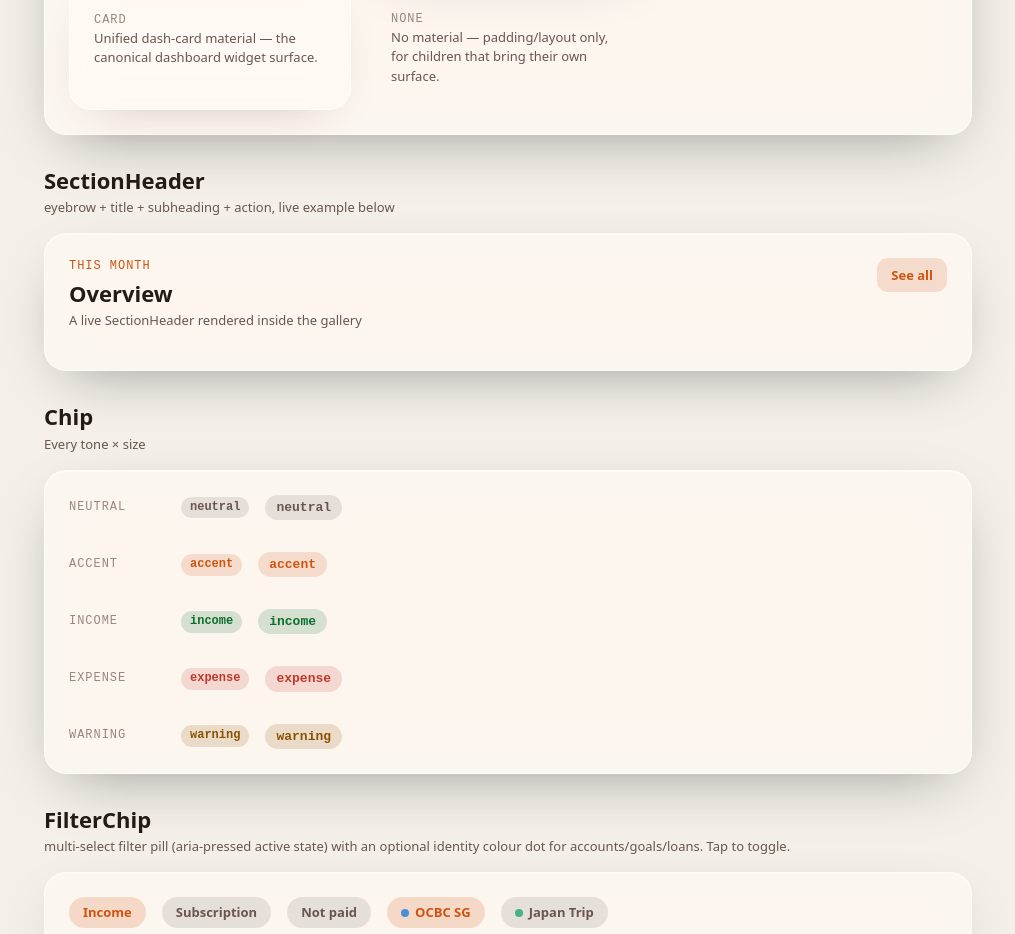
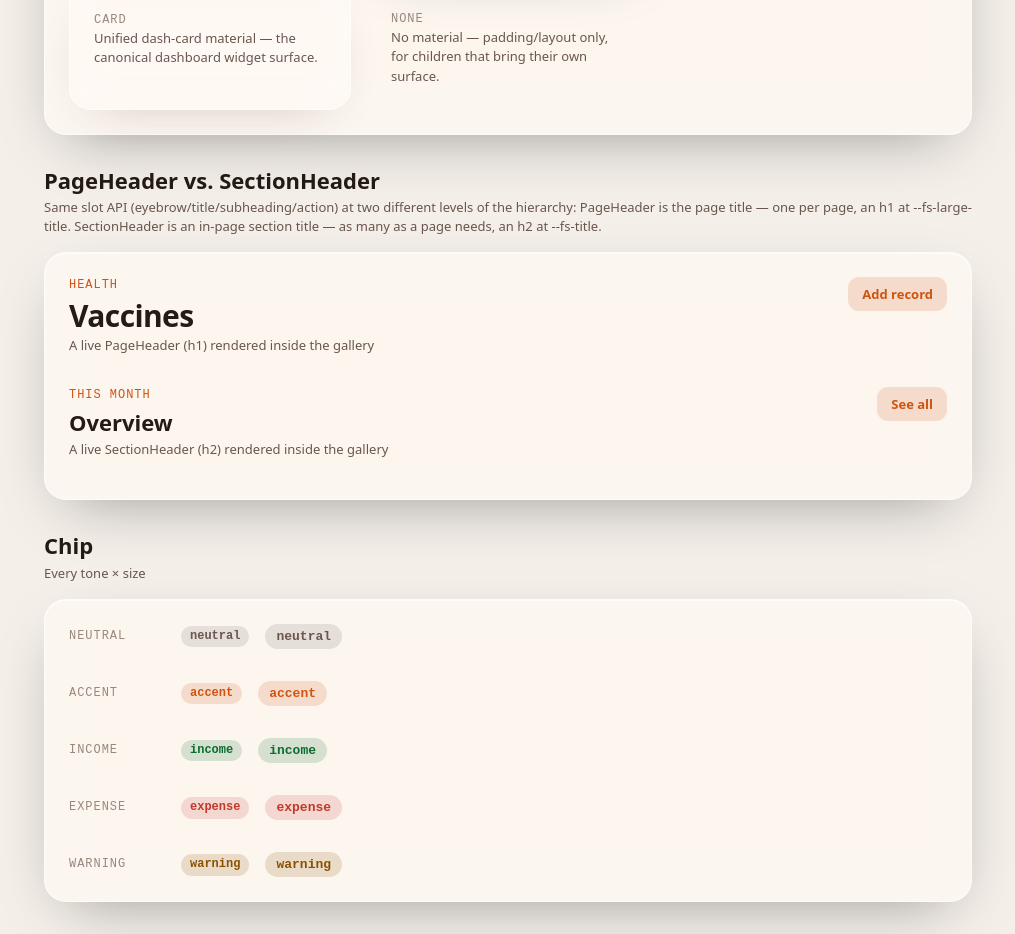
Before and after one commit to satriotsubasa/satrio-glass-design, a React (Vite) app: page / in a window 1280 px wide. Shown: the part 4109-5043 px from the top of the page, without its empty margins (132-1147 px from the left). Built offline with nearby package versions, Linux system fonts and the light colour scheme.

Commit message:
Add PageHeader component
A real page-level h1, the page-title counterpart to SectionHeader's in-page h2. Same slot API (eyebrow/title/subheading/action), first component consumer of --fs-large-title/--lh-large-title/--tracking-large-title.

```diff
--- /dev/null
+++ b/src/components/ui/PageHeader.module.css
@@ -0,0 +1,7 @@
+.header { display: flex; align-items: flex-start; justify-content: space-between; gap: var(--space-2); margin-bottom: var(--space-2); }
+.eyebrow { font-family: var(--font-mono); font-size: var(--fs-caption); letter-spacing: var(--tracking-eyebrow); text-transform: uppercase;
+  color: var(--accent); margin: 0 0 4px; }
+.title { font-size: var(--fs-large-title); line-height: var(--lh-large-title); letter-spacing: var(--tracking-large-title); font-weight: 700; margin: 0; }
+.text { min-width: 0; }
+.sub { font-size: var(--fs-callout); color: var(--label-2); margin: 4px 0 0; }
+.action { flex-shrink: 0; }
--- /dev/null
+++ b/src/components/ui/PageHeader.tsx
@@ -0,0 +1,26 @@
+import styles from './PageHeader.module.css'
+
+export interface PageHeaderProps {
+  eyebrow?: string
+  title: string
+  subheading?: string
+  action?: React.ReactNode
+  className?: string
+}
+
+// The page title (h1) — the page-level counterpart to SectionHeader's in-page title (h2). Same
+// slot API (eyebrow/title/subheading/action), different heading level and type step: PageHeader
+// renders at --fs-large-title, SectionHeader at --fs-title. One page has one PageHeader; a page
+// can have many SectionHeaders under it.
+export function PageHeader({ eyebrow, title, subheading, action, className }: PageHeaderProps) {
+  return (
+    <div className={[styles.header, className].filter(Boolean).join(' ')}>
+      <div className={styles.text}>
+        {eyebrow && <p className={styles.eyebrow}>{eyebrow}</p>}
+        <h1 className={styles.title}>{title}</h1>
+        {subheading && <p className={styles.sub}>{subheading}</p>}
+      </div>
+      {action && <div className={styles.action}>{action}</div>}
+    </div>
+  )
+}
--- a/src/docs/Gallery.tsx
+++ b/src/docs/Gallery.tsx
@@ -28,6 +28,7 @@ import {
   ListRow,
   Modal,
   NumberStepper,
+  PageHeader,
   Panel,
   PillRail,
   ProgressBar,
@@ -628,13 +629,24 @@ export function Gallery({ animations, onAnimationsChange }: GalleryProps) {
         </div>
       </Section>
 
-      <Section title="SectionHeader" subheading="eyebrow + title + subheading + action, live example below">
-        <SectionHeader
-          eyebrow="This Month"
-          title="Overview"
-          subheading="A live SectionHeader rendered inside the gallery"
-          action={<Button size="sm" variant="tonal">See all</Button>}
-        />
+      <Section
+        title="PageHeader vs. SectionHeader"
+        subheading="Same slot API (eyebrow/title/subheading/action) at two different levels of the hierarchy: PageHeader is the page title — one per page, an h1 at --fs-large-title. SectionHeader is an in-page section title — as many as a page needs, an h2 at --fs-title."
+      >
+        <div className={styles.col}>
+          <PageHeader
+            eyebrow="Health"
+            title="Vaccines"
+            subheading="A live PageHeader (h1) rendered inside the gallery"
+            action={<Button size="sm" variant="tonal">Add record</Button>}
+          />
+          <SectionHeader
+            eyebrow="This Month"
+            title="Overview"
+            subheading="A live SectionHeader (h2) rendered inside the gallery"
+            action={<Button size="sm" variant="tonal">See all</Button>}
+          />
+        </div>
       </Section>
 
       <Section title="Chip" subheading="Every tone × size">
--- a/src/index.ts
+++ b/src/index.ts
@@ -16,6 +16,7 @@ export { ConfirmDialog } from './components/ui/ConfirmDialog'
 export { SaveButton } from './components/ui/SaveButton'
 export { SectionLabel } from './components/ui/SectionLabel'
 export { SectionHeader } from './components/ui/SectionHeader'
+export { PageHeader } from './components/ui/PageHeader'
 export { SettingsGroup } from './components/ui/SettingsGroup'
 export { SettingRow } from './components/ui/SettingRow'
 export { SettingRowControl } from './components/ui/SettingRowControl'
```
Also changed, not shown: 2 other files (tests, documents, lock files or other folders).
